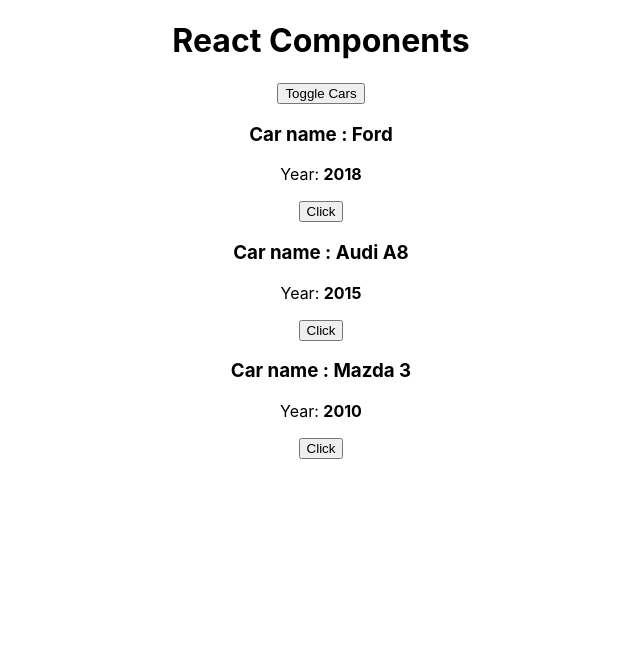
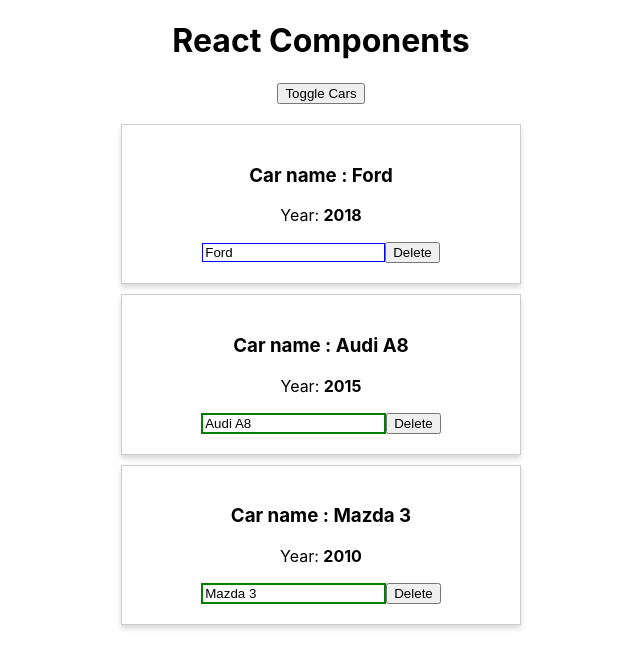
Before and after one commit to light86neon/react-module, a React (Create React App) app: page / in a window 1280 px wide. Both pictures are taken after a click on the button "Toggle Cars". Shown: the top 668 px of the page, without its empty margins (319-959 px from the left). Built offline with nearby package versions, Linux system fonts and the light colour scheme.

Commit message:
test operator work install radium

```diff
--- a/package.json
+++ b/package.json
@@ -6,6 +6,7 @@
     "@testing-library/jest-dom": "^5.11.6",
     "@testing-library/react": "^11.2.2",
     "@testing-library/user-event": "^12.5.0",
+    "radium": "^0.26.1",
     "react": "^17.0.1",
     "react-dom": "^17.0.1",
     "react-scripts": "4.0.1",
--- a/src/App.js
+++ b/src/App.js
@@ -22,11 +22,33 @@
         })
     }
 
-    changeTitleHandler = pageTitle =>{
-    this.setState({
-                      pageTitle
-                  })
+    deleteHandler(index){
+       const cars = this.state.cars.concat()
+
+        cars.splice(index,1)
+
+        this.setState({
+           cars
+        })
+
     }
+
+    onChangeName(name, index) {
+        console.log(name, index)
+        const car = this.state.cars[index]
+        car.name = name
+
+        // const cars = this.state.cars.concat()
+        const cars = [...this.state.cars.concat()]
+
+        cars[index] = car
+
+        this.setState ({
+            cars: cars
+        })
+
+    }
+
     render() {
         const divStyle = {
             textAlign: 'center'
@@ -40,7 +62,8 @@
                         key={index}
                         name={car.name}
                         year={car.year}
-                        onChangeTitle={() => this.changeTitleHandler(car.name)
+                        onDelete={this.deleteHandler.bind(this, index)}
+                        onChangeName={event => this.onChangeName(event.target.value, index)
                         }
                     />
                 )
@@ -53,8 +76,13 @@
                 <button
                     onClick={this.toggleCarsHandler}
                 >Toggle Cars </button>
-
-                {cars}
+                <div style={{
+                    width: 400,
+                    margin: 'auto',
+                    paddingTop:'20px'
+                }}>
+                    {cars}
+                </div>
 
 
             </div>
--- a/src/components/cars/Cars.js
+++ b/src/components/cars/Cars.js
@@ -1,9 +1,41 @@
 import React from 'react'
+import './style.css'
+import Radium from 'radium'
 
-export default props => (
-    <div>
-        <h3>Car name : {props.name}</h3>
-        <p>Year: <strong> {props.year}</strong></p>
-        <button onClick={props.onChangeTitle}>Click</button>
-    </div>
-)
+const Car = props => {
+    const inputClasses = ['input']
+
+    if(props.name !== ''){
+        inputClasses.push('green')
+    }else {
+        inputClasses.push('red')
+    }
+
+    if(props.name.length > 4){
+        inputClasses.push('bold')
+    }
+
+    const style = {
+        border: '1px solid #ccc',
+        boxShadow: '0 4px 5px 0 rgba(0, 0, 0, .14)'
+        // ":hover": {
+        //
+        // }
+    }
+
+    return (
+        <div className="Car" style={style}>
+            <h3>Car name : {props.name}</h3>
+            <p>Year: <strong> {props.year}</strong></p>
+            <input
+                type="text"
+                onChange={props.onChangeName}
+                value={props.name}
+                className={inputClasses.join(' ')}
+            />
+            <button onClick={props.onDelete}>Delete</button>
+        </div>
+    )
+}
+
+export default Radium(Car)
--- a/src/components/cars/style.css
+++ b/src/components/cars/style.css
@@ -4,8 +4,37 @@
     box-shadow: 2px 2px 1px #eee;
     padding: 10px;
     margin-right: 10px;
+}
+
+.input {
 
 }
+
+.input:active, input:focus {
+    outline: none
+}
+
+.input.green{
+    border: 1px solid blue
+}
+
+.input.red{
+    border: 1px solid red
+}
+
+.input.bold{
+    border: 2px solid green;
+}
+
+
 p, h3{
     text-align: center;
 }
+.Car{
+    border: 1px solid #ccc;
+    margin-bottom: 10px;
+    display: block;
+    padding: 20px;
+    box-shadow: 0 4px 5px 0 rgb(0,0,0 .14);
+    border-radius: 5
+}
```
Also changed, not shown: 1 other file (tests, documents, lock files or other folders).
